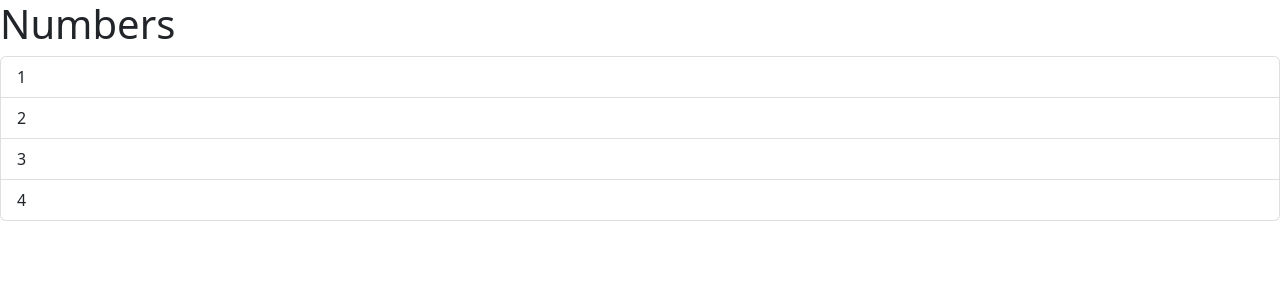
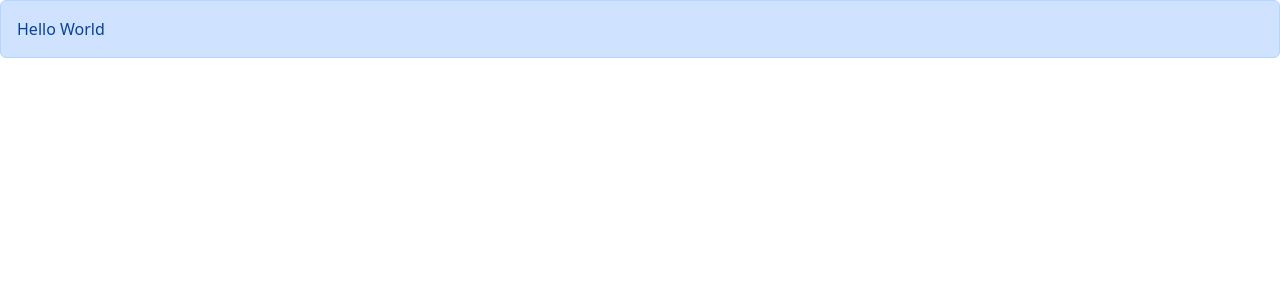
Before and after one commit to ChristinaW44/ReactTutorial, a React (Vite) app in the folder react-app/: page / in a window 1280 px wide. Shown: the top 300 px of the page. Built offline with nearby package versions, Linux system fonts and the light colour scheme.

Commit message:
added children

```diff
--- a/react-app/src/App.tsx
+++ b/react-app/src/App.tsx
@@ -1,18 +1,11 @@
-import ListGroup from "./components/ListGroup";
+import Alert from "./components/Alert";
 
 function App() {
-  let items = ["1", "2", "3", "4"];
-  const handleSelectItem = (item: string) => {
-    console.log(item);
-  };
-
   return (
     <div>
-      <ListGroup
-        items={items}
-        heading="Numbers"
-        onSelectItem={handleSelectItem}
-      />
+      <Alert>
+        Hello <span> World</span>
+      </Alert>
     </div>
   );
 }
--- /dev/null
+++ b/react-app/src/components/Alert.tsx
@@ -0,0 +1,11 @@
+import { ReactNode } from "react";
+
+interface Props {
+  children: ReactNode;
+}
+
+const Alert = ({ children }: Props) => {
+  return <div className="alert alert-primary">{children}</div>;
+};
+
+export default Alert;
```
